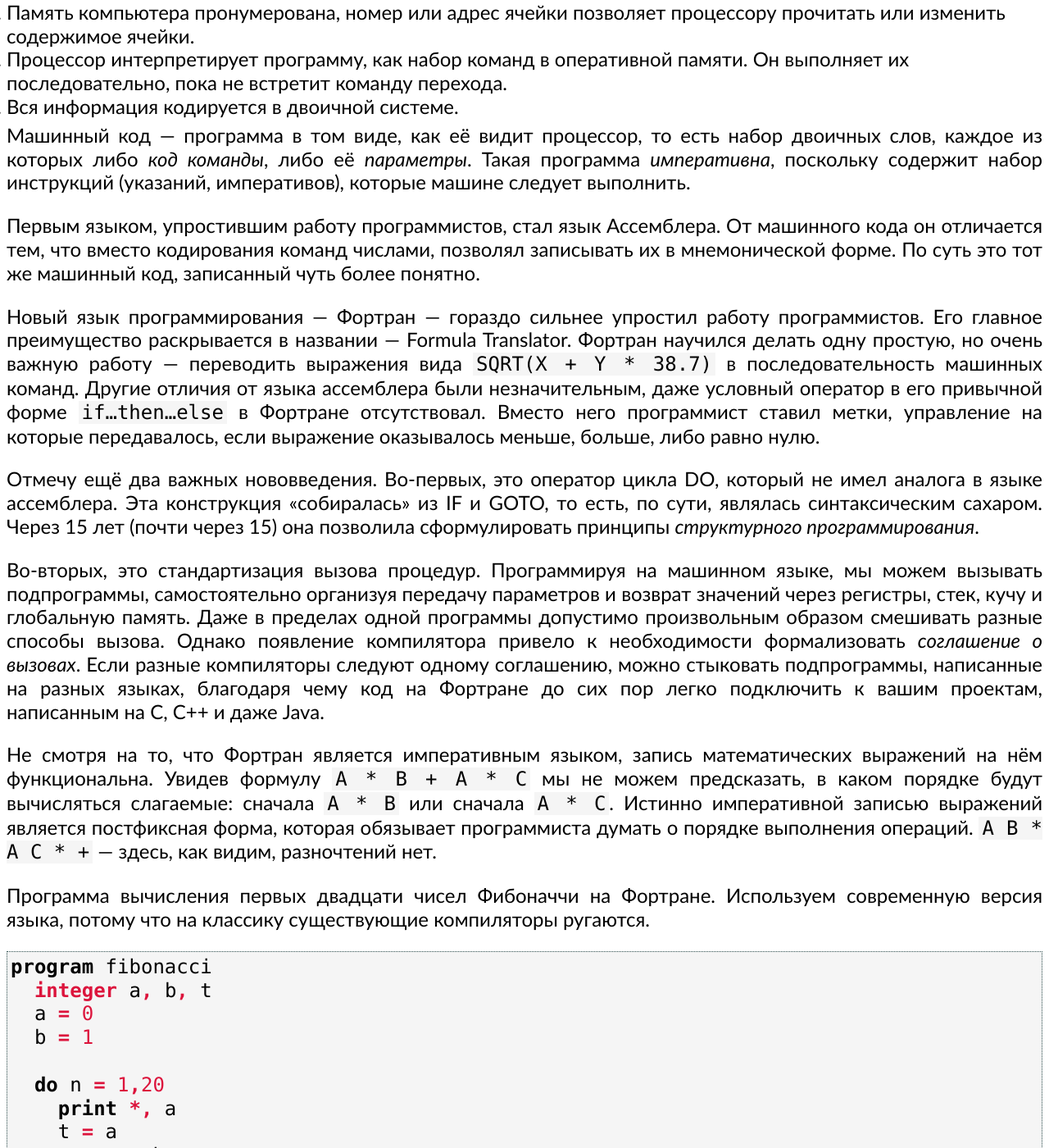
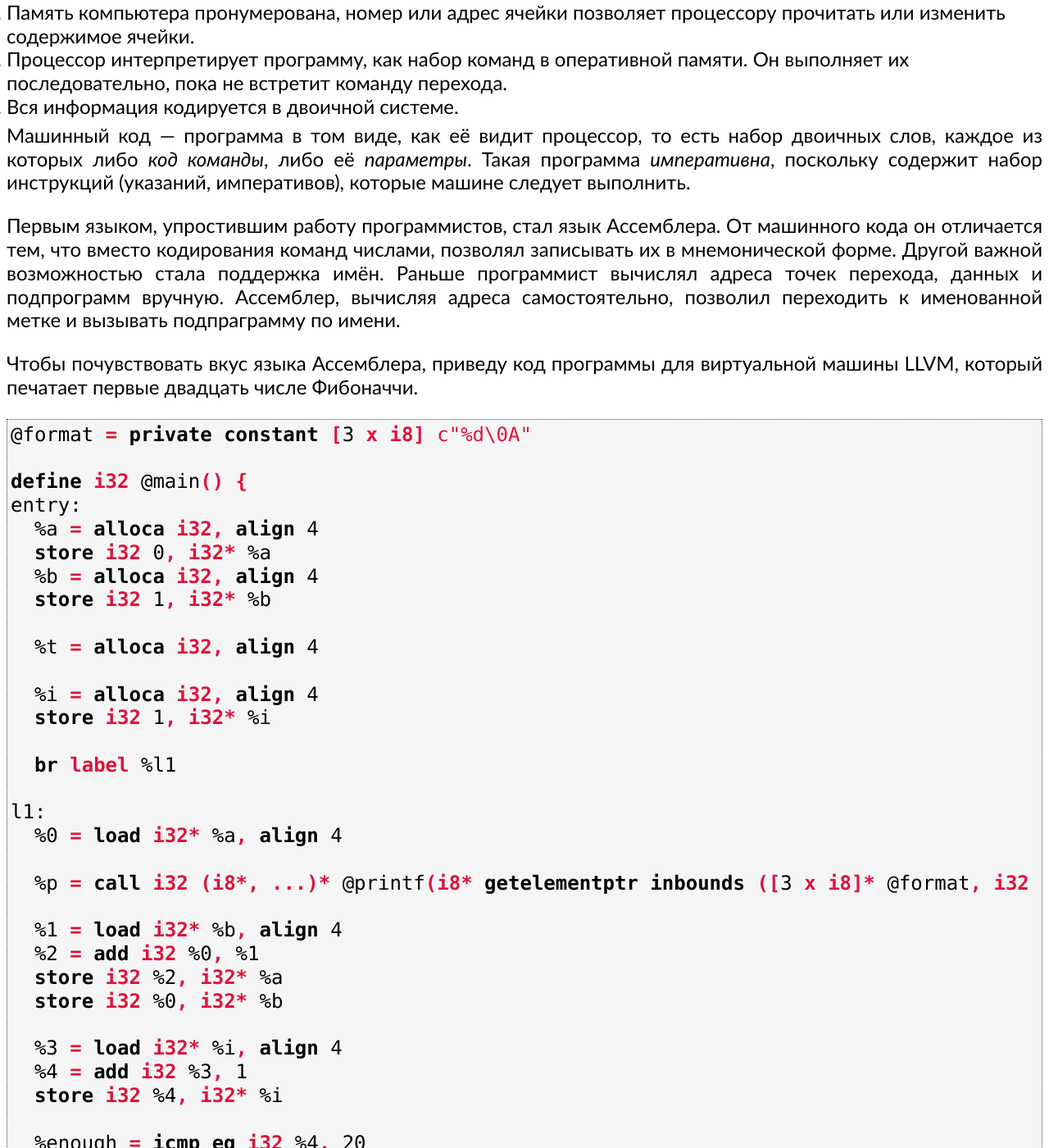
Before and after one commit to markshevchenko/markshevchenko.github.io, a Jekyll site: the page built from articles/program-languages.md, in a window 1280 px wide and 1400 px high, scrolled down 6372 px. Shown: the whole window at 82% size. Built offline with Jekyll 4.4.1, drawn with Linux system fonts in a browser that asks for light colours; some web fonts are replaced; comment, search, counter and statistics services are not loaded; some of the changed text lies outside the part shown.

Commit message:
Дописал код на LLVM.

````diff
--- a/articles/program-languages.md
+++ b/articles/program-languages.md
@@ -199,7 +199,51 @@ id: program-languages
 Такая программа *императивна*, поскольку содержит набор инструкций (указаний, императивов), которые машине следует выполнить.
 
 Первым языком, упростившим работу программистов, стал язык Ассемблера. От машинного кода он отличается тем, что вместо кодирования команд числами,
-позволял записывать их в мнемонической форме. По суть это тот же машинный код, записанный чуть более понятно.
+позволял записывать их в мнемонической форме. Другой важной возможностью стала поддержка имён. Раньше программист вычислял адреса точек перехода, данных и
+подпрограмм вручную. Ассемблер, вычисляя адреса самостоятельно, позволил переходить к именованной метке и вызывать подпраграмму по имени.
+
+Чтобы почувствовать вкус языка Ассемблера, приведу код программы для виртуальной машины LLVM, который печатает первые двадцать числе Фибоначчи.
+
+```llvm
+@format = private constant [3 x i8] c"%d\0A"
+
+define i32 @main() {
+entry:
+  %a = alloca i32, align 4
+  store i32 0, i32* %a
+  %b = alloca i32, align 4
+  store i32 1, i32* %b
+
+  %t = alloca i32, align 4
+
+  %i = alloca i32, align 4
+  store i32 1, i32* %i
+
+  br label %l1
+
+l1:
+  %0 = load i32* %a, align 4
+
+  %p = call i32 (i8*, ...)* @printf(i8* getelementptr inbounds ([3 x i8]* @format, i32 0, i32 0), i32 %0)
+
+  %1 = load i32* %b, align 4
+  %2 = add i32 %0, %1
+  store i32 %2, i32* %a
+  store i32 %0, i32* %b
+
+  %3 = load i32* %i, align 4
+  %4 = add i32 %3, 1
+  store i32 %4, i32* %i
+
+  %enough = icmp eq i32 %4, 20
+  br i1 %enough, label %l2, label %l1
+
+l2:
+  ret i32 0
+}
+
+declare i32 @printf(i8*, ...)
+```
 
 Новый язык программирования&nbsp;&mdash; Фортран&nbsp;&mdash; гораздо сильнее упростил работу программистов. Его главное преимущество раскрывается в названии&nbsp;&mdash; Formula Translator.
 Фортран научился делать одну простую, но очень важную работу&nbsp;&mdash; переводить выражения вида `SQRT(X + Y * 38.7)` в последовательность машинных команд.
````
